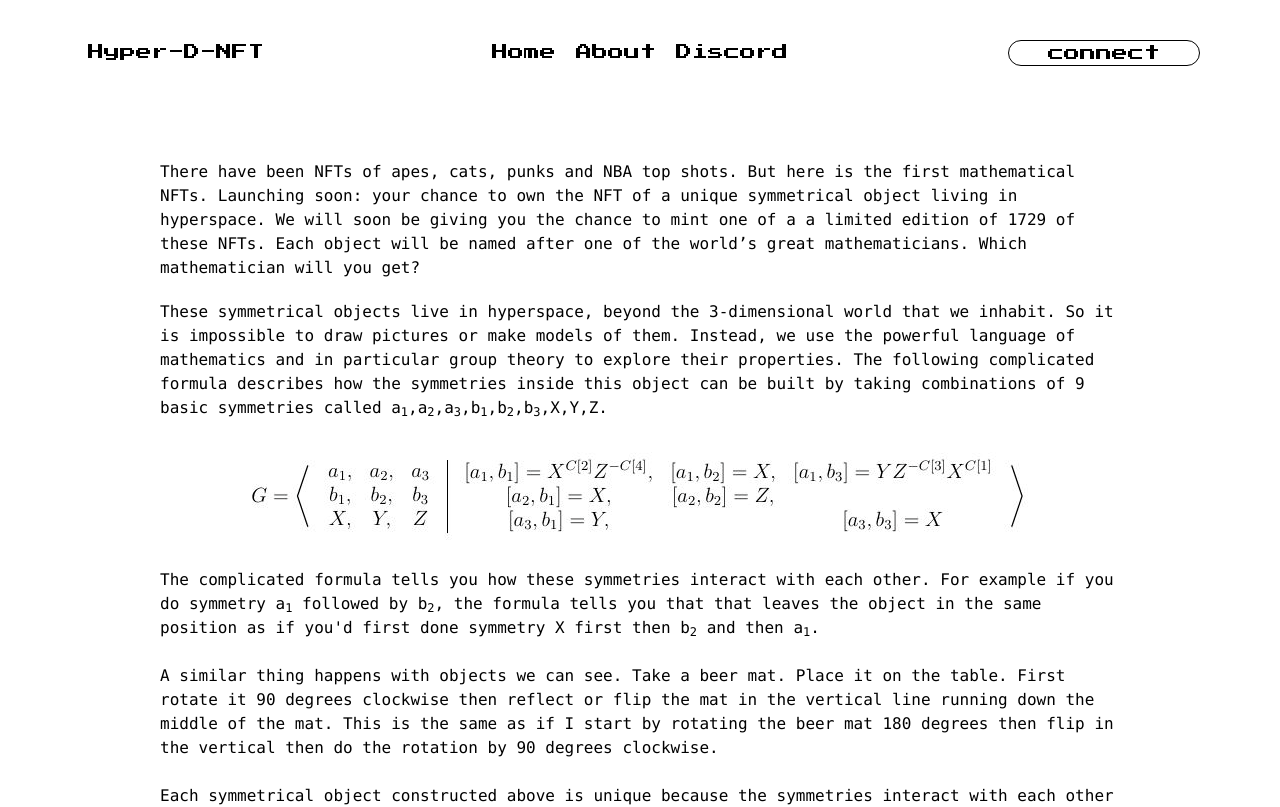
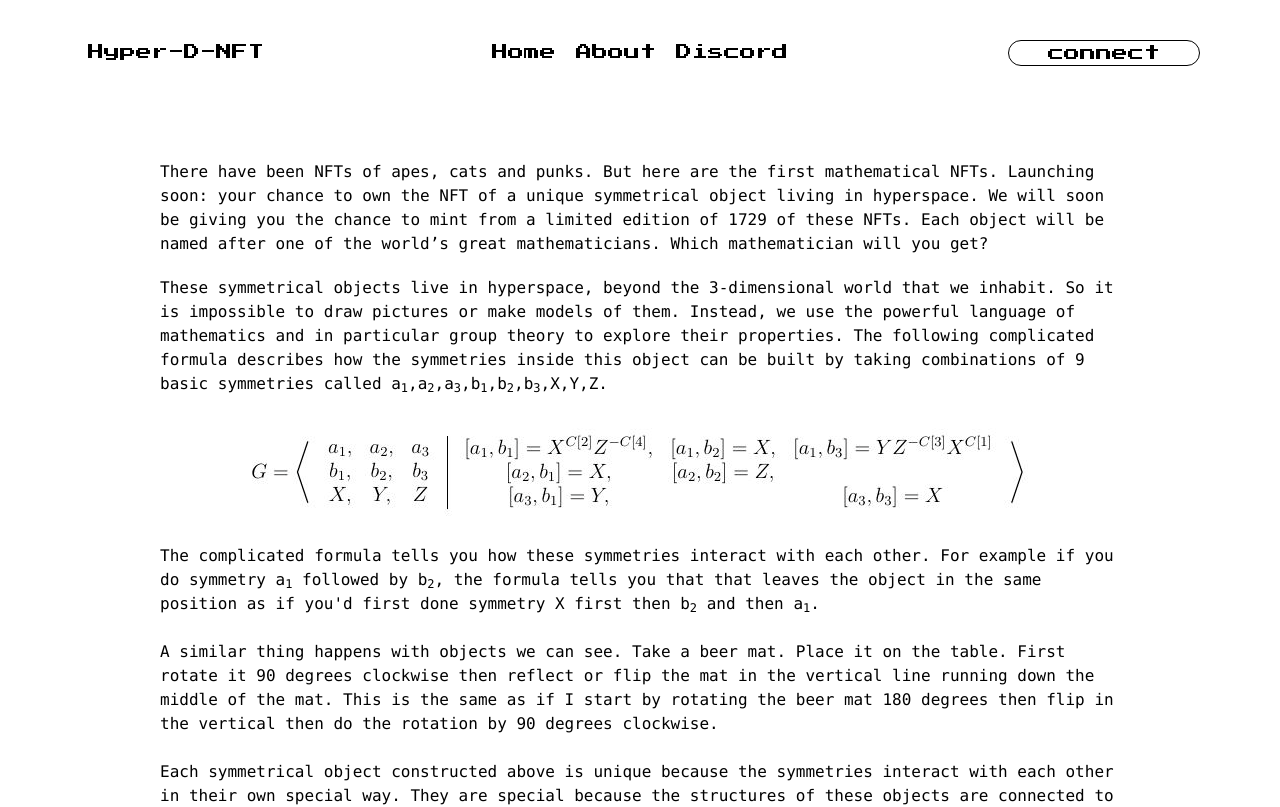
Before and after one commit to tomerds/HyperD-NFT, a React (Create React App) app in the folder frontend/: page /about in a window 1280 px wide. Shown: the top 807 px of the page. Built offline with nearby package versions, Linux system fonts and the light colour scheme.

Commit message:
fix up links and about

```diff
--- a/frontend/src/pages/About.tsx
+++ b/frontend/src/pages/About.tsx
@@ -7,11 +7,11 @@ const About = () => {
     <div className="font-mono text-s mb-10 md:mx-40 mx-10 flex flex-col space-y-5 justify-center items-center mt-10">
       {isLive !== "true" && (
         <span className="text-left">
-          There have been NFTs of apes, cats, punks and NBA top shots. But here
-          is the first mathematical NFTs. Launching soon: your chance to own the
-          NFT of a unique symmetrical object living in hyperspace. We will soon
-          be giving you the chance to mint one of a a limited edition of 1729 of
-          these NFTs. Each object will be named after one of the world’s great
+          There have been NFTs of apes, cats and punks. But here are the first
+          mathematical NFTs. Launching soon: your chance to own the NFT of a
+          unique symmetrical object living in hyperspace. We will soon be giving
+          you the chance to mint from a limited edition of 1729 of these NFTs.
+          Each object will be named after one of the world’s great
           mathematicians. Which mathematician will you get?
         </span>
       )}
```
